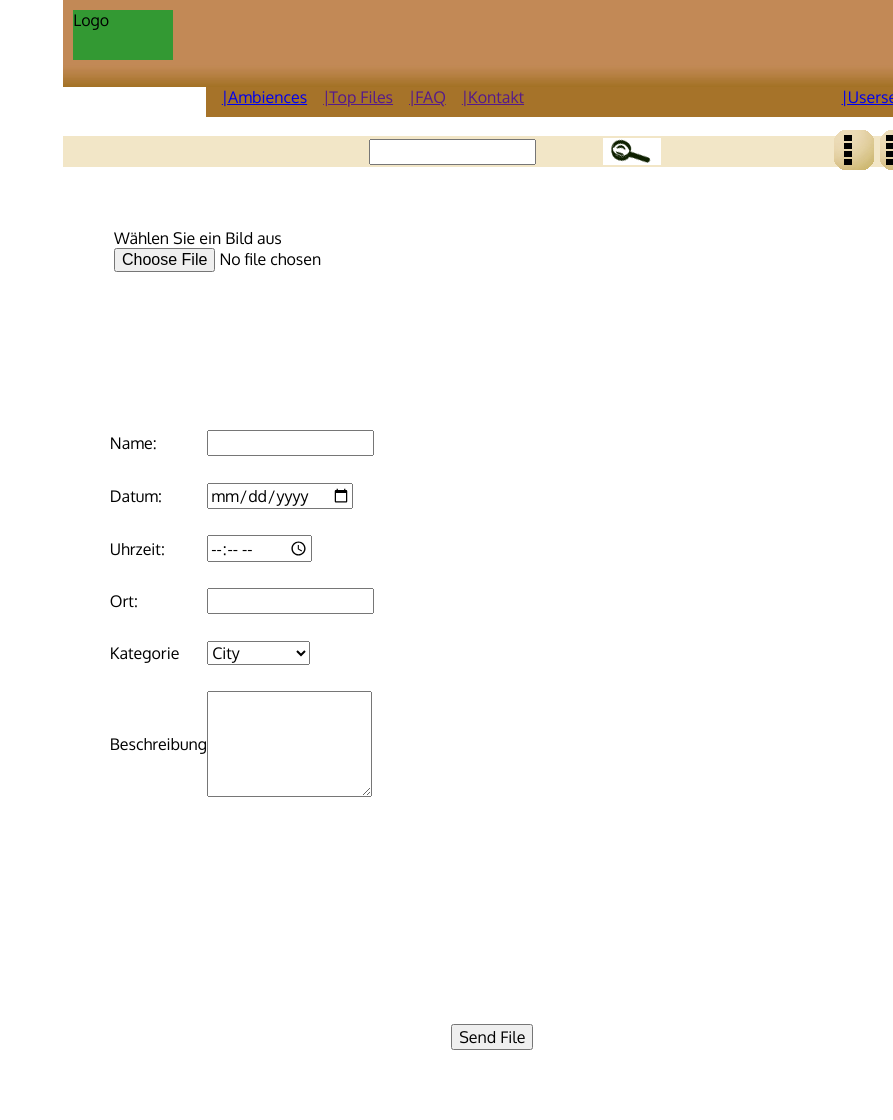
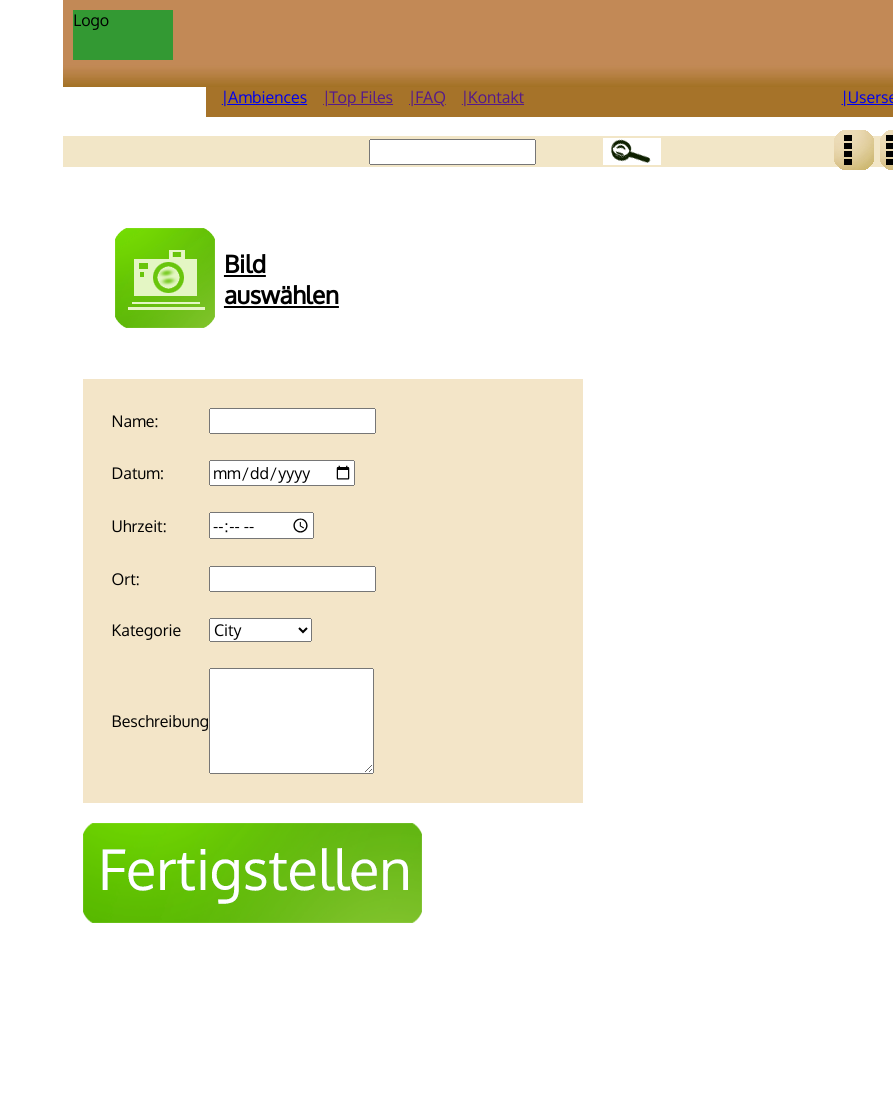
Before and after one commit to AudioAffine33/AmbienceWebpage, a PHP site: page /uploadDetails.php?id=3 in a window 1280 px wide; the page is wider, and only the part inside the window is pictured. Shown: that part, without its empty margins (387-1280 px from the left). After the commit the page ends 923 px from the top of that part, so only its background shows below. Run offline with PHP 8.4, Linux system fonts and the light colour scheme; a user stored in the database is signed in; data comes from the database, SQL or seed files in the repository; some libraries are stand-ins or nearby versions.

Commit message:
Upload_2 Design

```diff
--- a/css/Haupseite.css
+++ b/css/Haupseite.css
@@ -708,17 +708,36 @@ body{
 	clear:both;
 	float:left;
 	margin:2%;
-	margin-top:10%;
+	margin-top:5%;
 	width:500px;
+	background-color:#f3e5c8;
+	}
+#UploadDaten table{
+	margin:3%;
 	}
 #UploadDaten table tr td{
-	padding-left:10%;
-	padding-bottom:10%;
+	padding:5%;
 	}
 #UploadButton{
-	float:right;
-	margin:10%;
-	margin-top:200px;
+	clear:both;
+	float:left;
+	margin-left:2%;
+	width:339px;
+	height:100px;
+	background:url(../media/Design_Vorlagen/Upload/06_fertig_button.png);
+	background-repeat:no-repeat;
+	}
+#UploadButton:hover{
+	cursor:pointer;
+
+	}
+#UploadButton input{
+	display: block;
+    width: 339px;
+    height: 100px;
+    opacity: 0;
+    overflow: hidden;
+
 	}
 #AmbPicUpl{
 	clear:both;
--- a/uploadDetails.php
+++ b/uploadDetails.php
@@ -48,12 +48,12 @@
 	<div id="Upload">
         <form enctype="multipart/form-data" method="POST">
             <div id="UploadBild">
-                Wählen Sie ein Bild aus
                 <table>
                     <tr>
                         <input type="hidden" name="amb_id" value="<?php echo $_GET['id']; ?>" />
                         <input type="hidden" name="MAX_FILE_SIZE" value="1000000000" />
-                        <td><input name="pic" type="file" <?php if ($errorPic){ echo "style='background-color:#F00'";} ?> /></td>
+                        <td id="AmbPicUpl"><input name="pic" type="file" <?php if ($errorPic){ echo "style='background-color:#F00'";} ?> /></td>
+                        <td id="BiUpTe"> <h2>Bild auswählen</h2> </td>
                     </tr>
                     <tr>
                         <td><?php if ($errorPic){ echo "Angegebene Datei hat das falsche Format";} ?></td>
@@ -110,10 +110,11 @@
                     </tr>
                 </table>
 
-                <div id="UploadButton">
+
+            </div>
+            <div id="UploadButton">
                     <input type="submit" value="Send File" />
                 </div>
-            </div>
         </form>
 
 
```
